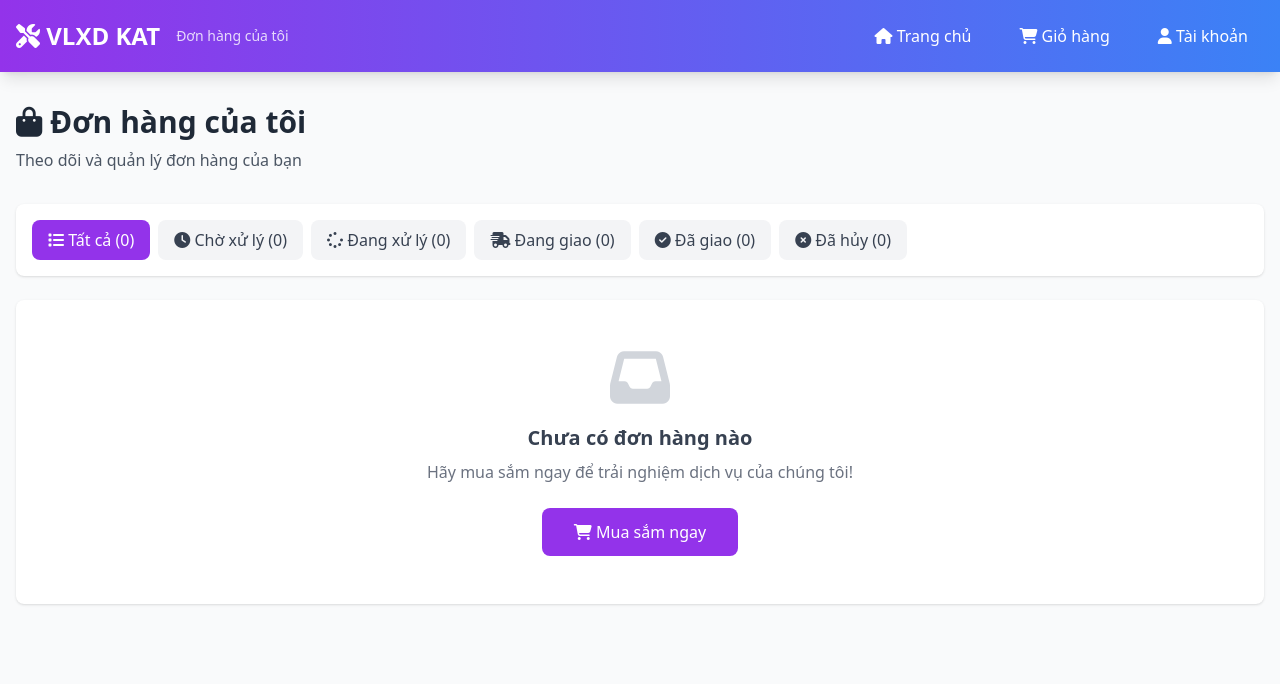
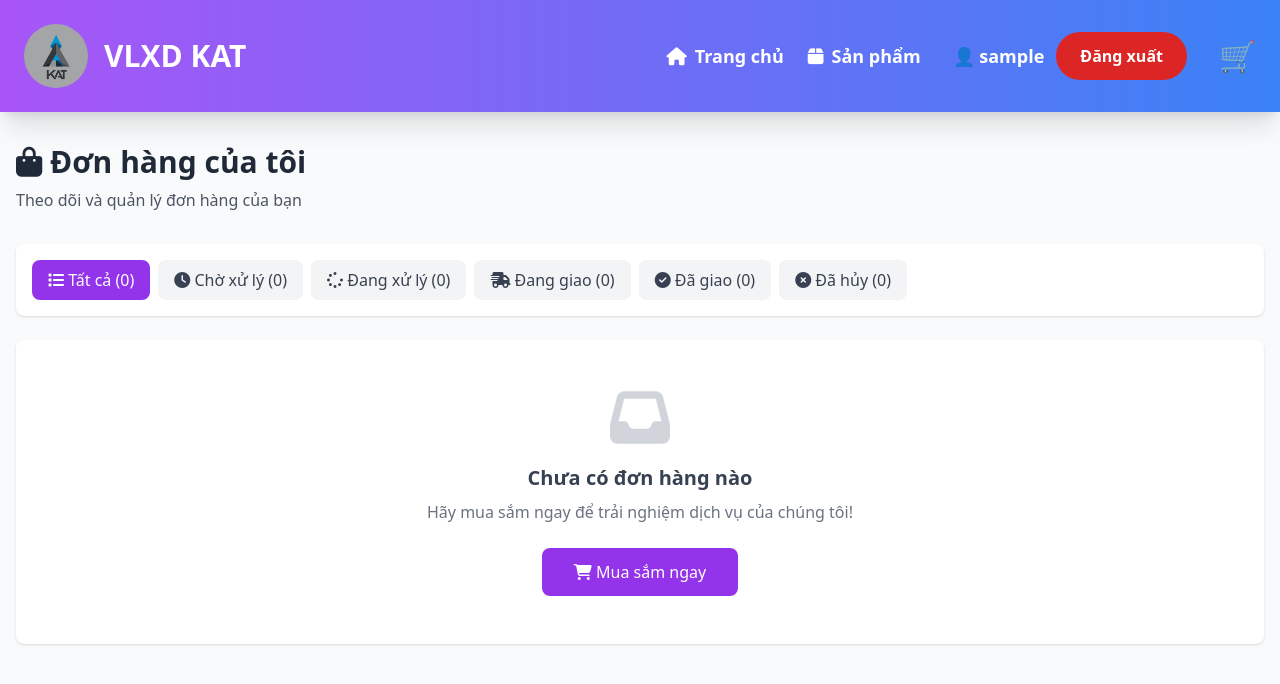
Before and after one commit to KAT1140/DU_AN_MA_NGON_MO_WEBSITE_BAN_VLSD, a PHP site: page /vlxd/my_orders.php in a window 1280 px wide. Shown: the top 684 px of the page. Run offline with PHP 8.4, Linux system fonts and the light colour scheme; the visitor is signed in with stand-in values (Sample User, id 1); data that the repository does not hold is empty; some libraries are stand-ins or nearby versions.

Commit message:
Fix: Sửa lỗi header, JSON decode, xóa giỏ hàng và cấu hình MoMo

```diff
--- a/banking_payment.php
+++ b/banking_payment.php
@@ -30,9 +30,10 @@ $order = $order_result->fetch_assoc();
 $order_stmt->close();
 
 // Thông tin ngân hàng
+// TODO: Cập nhật số tài khoản ngân hàng thực tế
 $bank_info = [
     'bank_name' => 'Ngân hàng TMCP Quân Đội (MB Bank)',
-    'account_number' => '0379648264',
+    'account_number' => '1234567890',  // Cần thay bằng số tài khoản thực tế
     'account_name' => 'VO NHAT DUY NAM',
     'branch' => 'MB Bank'
 ];
--- a/index.php
+++ b/index.php
@@ -241,15 +241,15 @@ header('Content-Type: text/html; charset=utf-8');
 
     <div class="product-grid">
       <?php
-      $cat_id = '';
-
       // --- LOGIC: Sản phẩm đề xuất (Bán nhiều + Đánh giá tốt) ---
       $sql = "SELECT p.id, p.NAME, p.price, p.sale_price, p.images,
                      COALESCE(SUM(oi.quantity), 0) as total_sold,
-                     COALESCE(COUNT(DISTINCT oi.id), 0) as total_sold
+                     COALESCE(AVG(r.rating), 0) as avg_rating,
+                     COALESCE(COUNT(DISTINCT r.id), 0) as review_count
               FROM products p
               LEFT JOIN order_items oi ON p.id = oi.product_id
               LEFT JOIN orders o ON oi.order_id = o.id AND (o.order_status IS NULL OR o.order_status != 'cancelled')
+              LEFT JOIN reviews r ON p.id = r.product_id AND r.status = 'approved'
               WHERE p.STATUS = 'active'";
 
       $sql .= " GROUP BY p.id";
--- a/my_orders.php
+++ b/my_orders.php
@@ -108,29 +108,39 @@ $stats = [
 <body class="bg-gray-50">
 
     <!-- Header -->
-    <nav class="bg-gradient-to-r from-purple-600 to-blue-500 text-white shadow-lg">
-        <div class="container mx-auto px-4 py-4">
-            <div class="flex justify-between items-center">
-                <div class="flex items-center gap-4">
-                    <a href="index.php" class="text-2xl font-bold">
-                        <i class="fas fa-tools"></i> VLXD KAT
-                    </a>
-                    <span class="text-sm opacity-80">Đơn hàng của tôi</span>
-                </div>
-                <div class="flex items-center gap-4">
-                    <a href="index.php" class="px-4 py-2 rounded hover:bg-purple-700 transition">
+    <header class="bg-gradient-to-r from-purple-500 to-blue-500 text-white sticky top-0 z-50 shadow-xl">
+        <div class="max-w-7xl mx-auto px-6 py-6 flex justify-between items-center">
+            <a href="index.php" class="flex items-center gap-4 hover:opacity-90 transition">
+                <img src="uploads/logo.png" alt="VLXD Logo" class="w-16 h-16 object-cover rounded-full">
+                <h1 class="text-3xl font-black">VLXD KAT</h1>
+            </a>
+            <div class="flex items-center gap-8">
+                <nav class="flex items-center gap-6">
+                    <a href="index.php" class="text-white font-bold hover:text-purple-200 transition text-lg flex items-center gap-2">
                         <i class="fas fa-home"></i> Trang chủ
                     </a>
-                    <a href="cart.php" class="px-4 py-2 rounded hover:bg-purple-700 transition">
-                        <i class="fas fa-shopping-cart"></i> Giỏ hàng
+                    <a href="products.php" class="text-white font-bold hover:text-purple-200 transition text-lg flex items-center gap-2">
+                        <i class="fas fa-box"></i> Sản phẩm
                     </a>
-                    <a href="profile.php" class="px-4 py-2 rounded hover:bg-purple-700 transition">
-                        <i class="fas fa-user"></i> Tài khoản
-                    </a>
+                </nav>
+
+                <div class="flex items-center gap-3">
+                    <div class="flex items-center gap-3">
+                        <a href="profile.php" class="text-white font-bold hover:text-purple-200 transition text-lg">
+                            👤 <?= htmlspecialchars($_SESSION['user_name'] ?? $_SESSION['user_email']) ?>
+                        </a>
+                        <a href="logout.php" class="bg-red-600 text-white px-6 py-3 rounded-full font-bold hover:bg-red-700 transition">
+                            Đăng xuất
+                        </a>
+                    </div>
                 </div>
+
+                <a href="cart.php" class="relative group">
+                    <span class="text-3xl group-hover:scale-110 transition inline-block">🛒</span>
+                </a>
             </div>
         </div>
-    </nav>
+    </header>
 
     <div class="container mx-auto px-4 py-8">
 
--- a/products.php
+++ b/products.php
@@ -162,7 +162,7 @@ header('Content-Type: text/html; charset=utf-8');
         <?php else: ?>
          <div class="grid grid-cols-1 md:grid-cols-2 lg:grid-cols-3 gap-6 mb-8">
             <?php while ($product = $result->fetch_assoc()):
-                $images = json_decode($product['images'], true);
+                $images = json_decode($product['images'], true) ?: [];
                 $image_url = 'https://via.placeholder.com/300x300?text=No+Image';
                 if (!empty($images)) {
                     // Kiểm tra xem đường dẫn đã có 'uploads/' chưa
```
Also changed, not shown: admin_orders.php (+0 -22 lines), cart.php (+59 -2 lines), momo_personal_config.php (+18 -9 lines).
